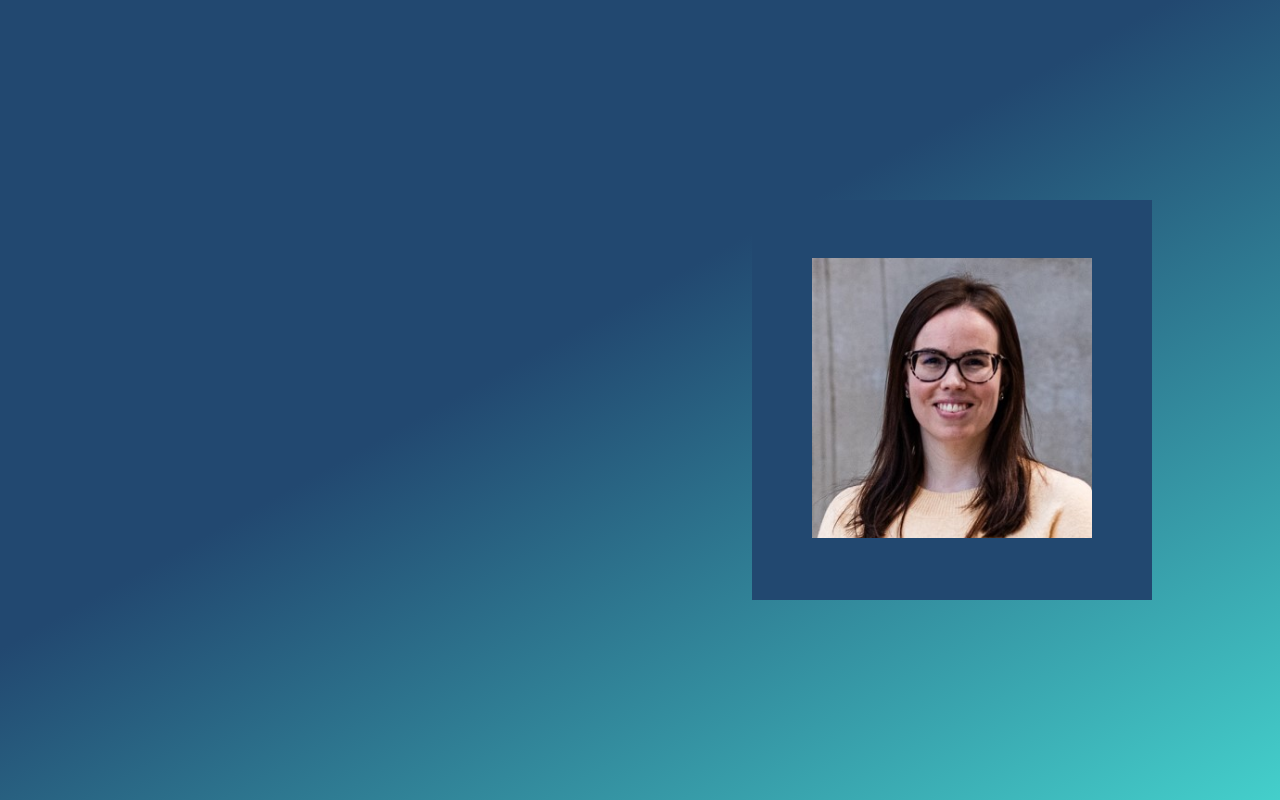
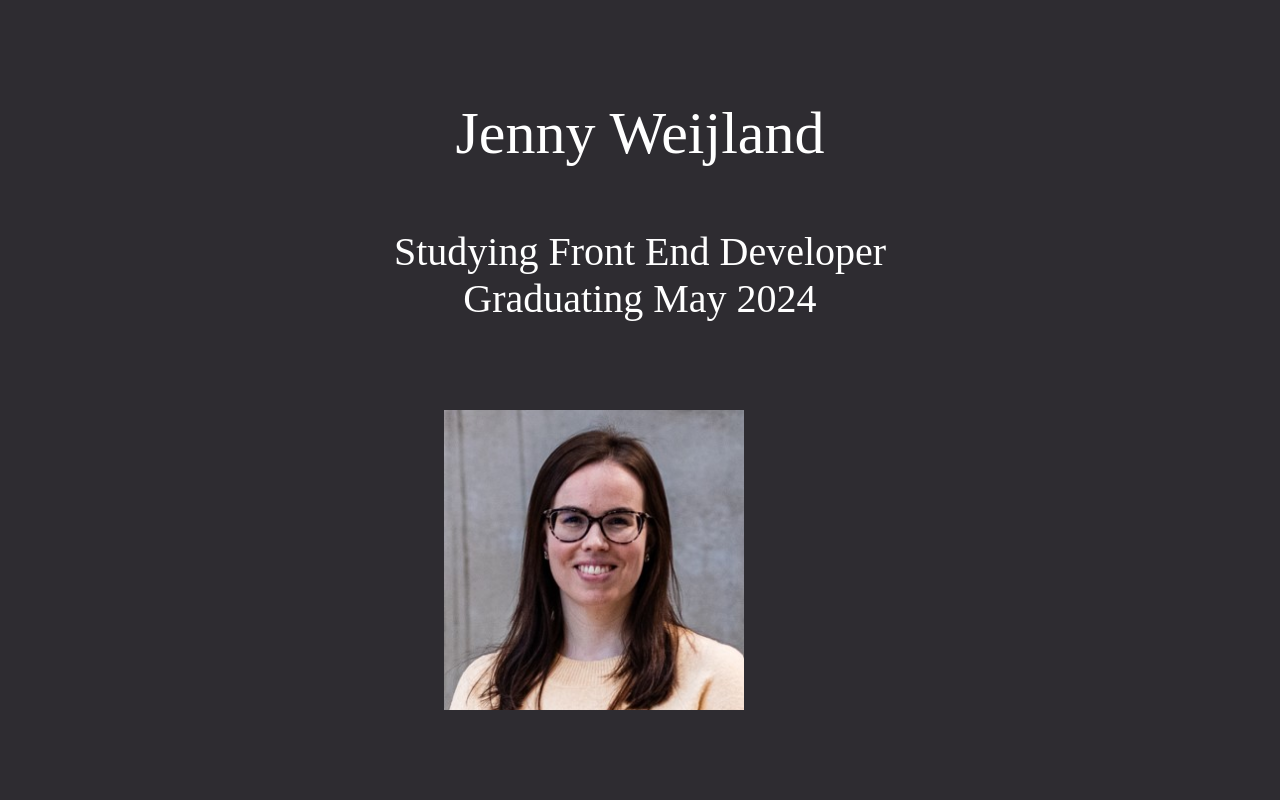
Before and after one commit to JennyWeij/JennyPortfolio, a React (Vite) app: page / in a window 1280 px wide. Built offline with nearby package versions, Linux system fonts and the light colour scheme.

Commit message:
updated design

```diff
--- a/src/App.tsx
+++ b/src/App.tsx
@@ -1,38 +1,49 @@
-import { Box, Container, Flex, Image } from "@chakra-ui/react";
+import { Box, Container, Image, Text } from "@chakra-ui/react";
 
 function App() {
   return (
     <Container>
-      <Flex
+      <Box
         style={{
           height: "100vh",
-          background:
-            "linear-gradient(151deg, rgba(34,72,112,1) 43%, rgba(68,207,203,1) 100%)",
-        }}
-        align="center"
-        justify="flex-end"
-      >
-        <Box
-          style={{
-            height: "400px",
-            width: "400px",
-            marginRight: "10%",
-            backgroundColor: "#224870",
+          background: "#2E2C31",
           display: "flex",
           justifyContent: "center",
           alignItems: "center",
         }}
       >
-          <Box boxSize="sm">
+        <Box>
+          {/* Text box */}
+          <Box textAlign="center" justifyItems="center" color="white">
+            <Text fontSize={60}>Jenny Weijland</Text>
+            <Text fontSize={40}>
+              Studying Front End Developer <br />
+              Graduating May 2024
+            </Text>
+          </Box>
+
+          {/* Image box */}
+          <Box
+            height="400px"
+            width="400px"
+            display="flex"
+            justifyContent="center"
+            alignItems="center"
+          >
+            <Box
+              boxSize="sm"
+              // boxShadow="15px 10px 10px rgba(255, 255, 255, 0.563)"
+            >
               <Image
-              boxSize="280px"
+                boxSize="300px"
                 objectFit="cover"
                 src="../public/cv.jpg"
                 alt="Picture of Jenny"
               />
             </Box>
           </Box>
-      </Flex>
+        </Box>
+      </Box>
     </Container>
   );
 }
```
Lines whose indentation alone changed are shown as unchanged.
